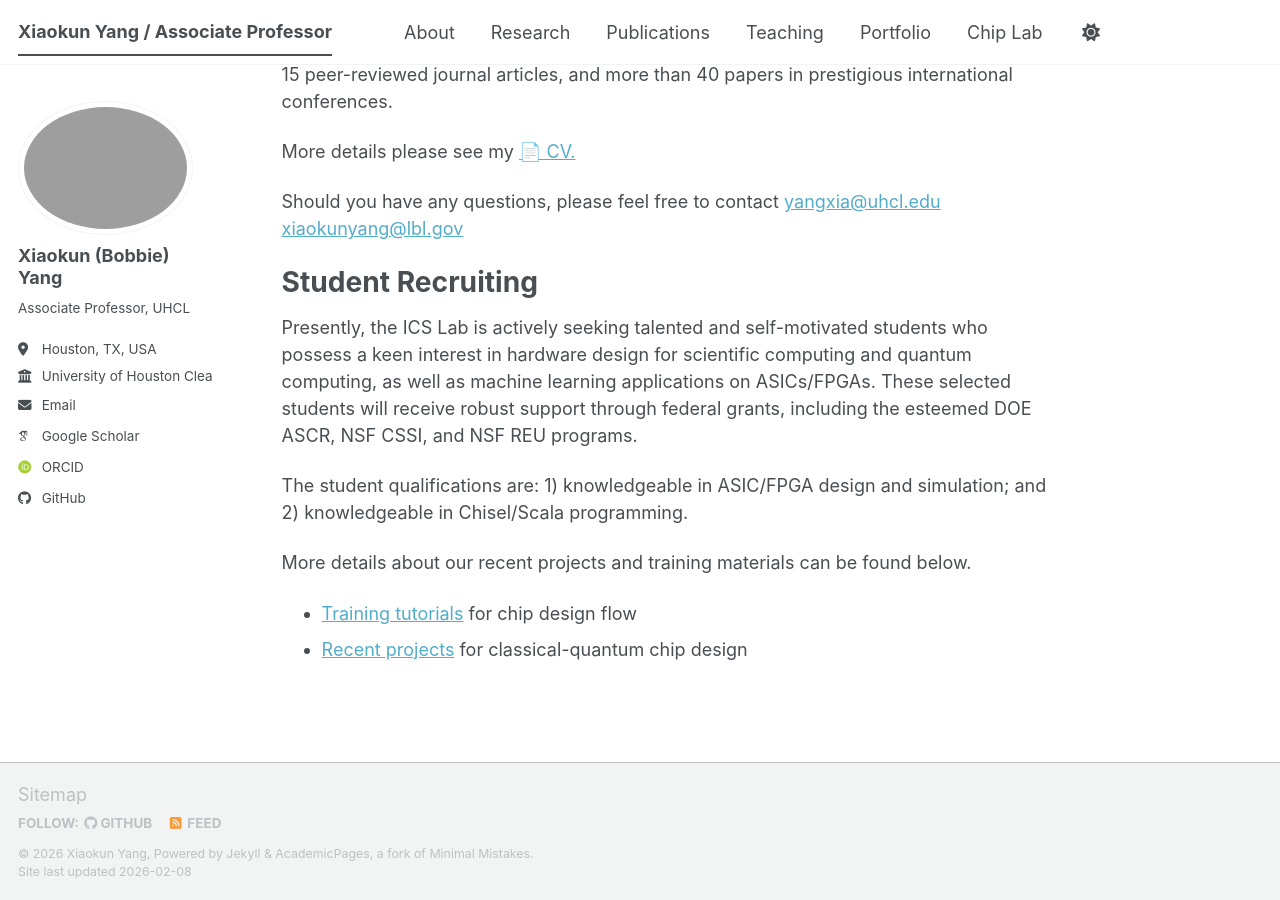
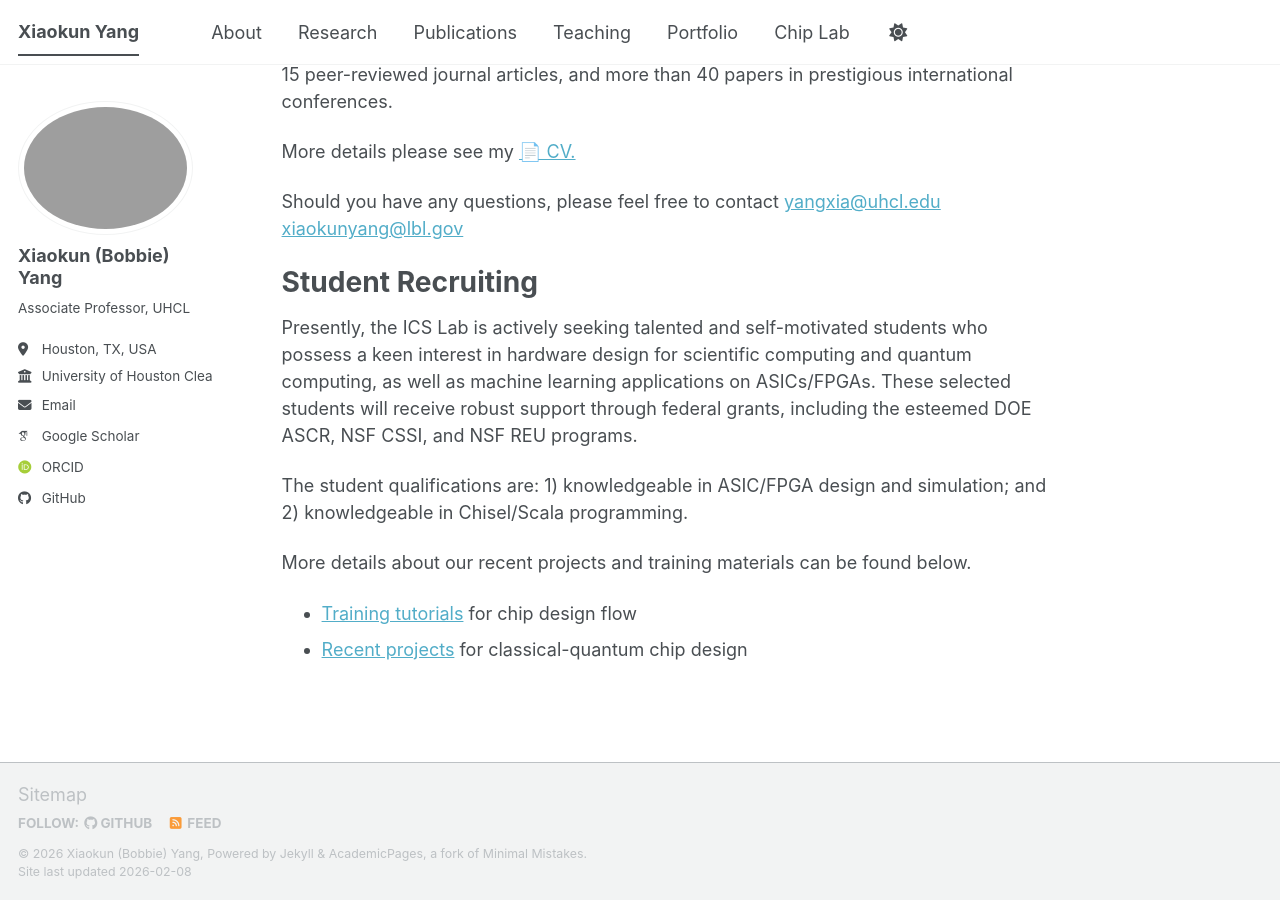
Before and after one commit to bobbieyang/bobbieyang.github.io, a Jekyll site: the page built from _pages/about.md, in a window 1280 px wide and 900 px high, scrolled down 511 px. Built offline with Jekyll 4.4.1, drawn with Linux system fonts in a browser that asks for light colours; some web fonts are replaced; a script bundle is joined from its source files by our own code; library files that are not in the unit come from our copies.

Commit message:
Update _config.yml

```diff
--- a/_config.yml
+++ b/_config.yml
@@ -9,9 +9,9 @@
 # Basic Site Settings
 locale                   : "en-US"
 site_theme               : "default" # The available themes options are "default", "air", "sunrise", "mint", "dirt" and "contrast"
-title                    : "Xiaokun Yang / Associate Professor"
+title                    : "Xiaokun Yang"
 title_separator          : "-"
-name                     : &name "Xiaokun Yang"
+name                     : &name "Xiaokun (Bobbie) Yang"
 description              : &description "Your Name's academic portfolio"   # Update this with a general description of your site, this is the default if not overridden by a page
 url                      : https://bobbieyang.github.io # The base hostname & protocol for your site e.g. "https://[your GitHub username].github.io",
                                                            # or if you already have some other page hosted on Github then use "https://[your GitHub username].github.io/[Your Repo Name]"
```
